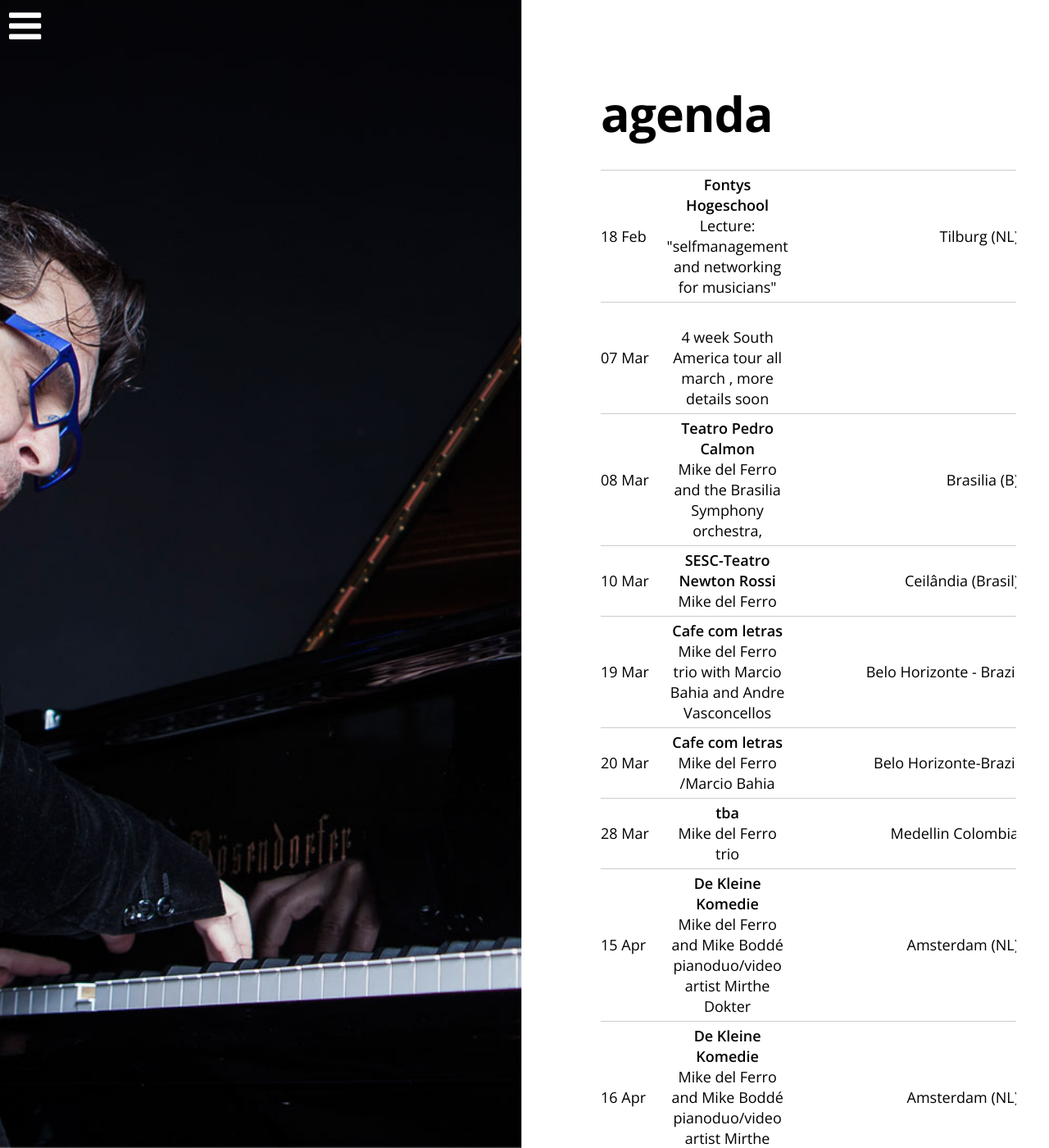
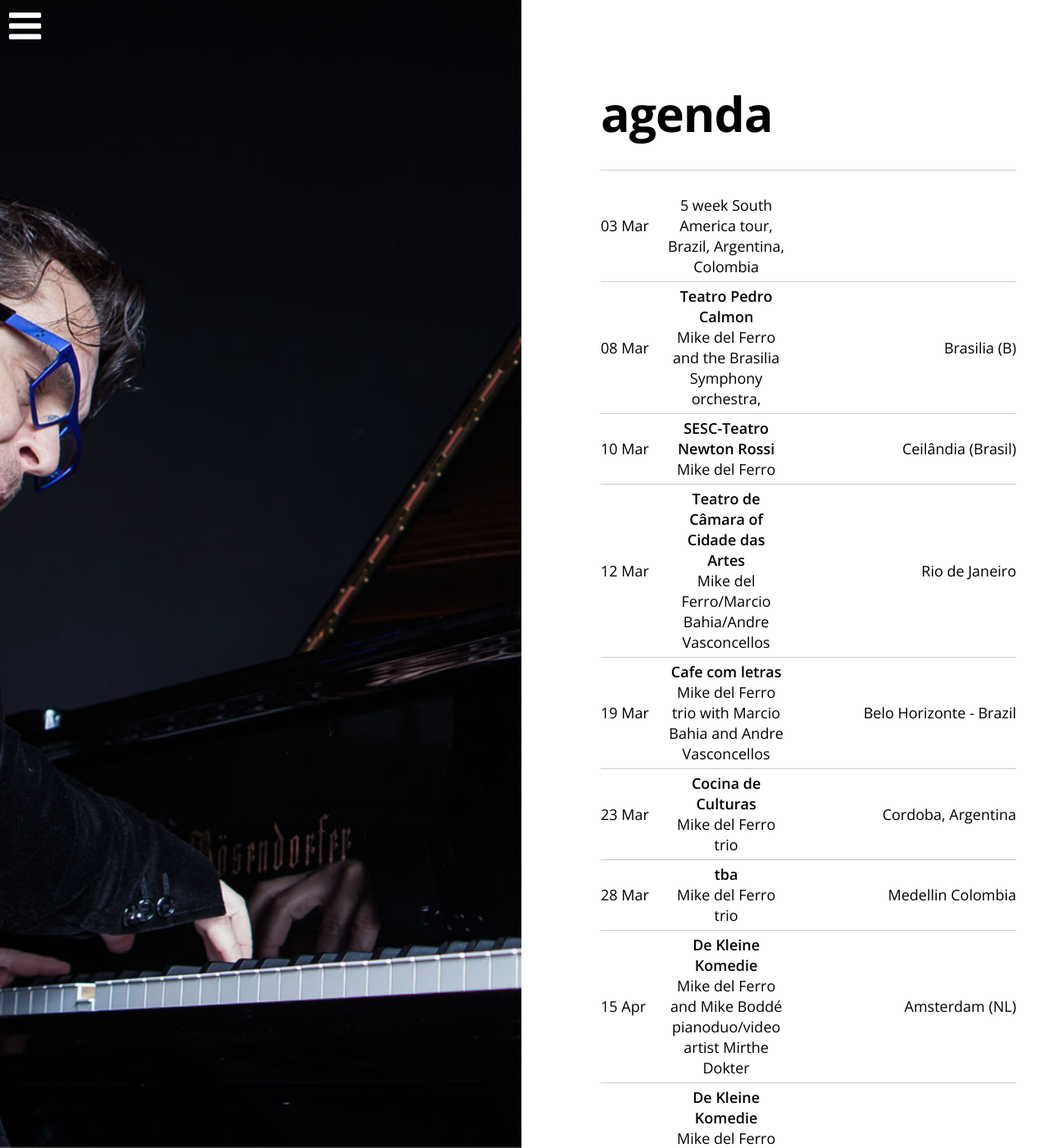
Before and after one commit to mikedelferro/website, a Jekyll site: the page built from agenda.html, in a window 1280 px wide and 1400 px high. Shown: the whole window at 82% size. Built offline with Jekyll 4.4.1, drawn with Linux system fonts in a browser that asks for light colours; nearby versions of some CDN libraries; some of the changed text lies outside the part shown.

Commit message:
Updated '/_config.yml' via CloudCannon

```diff
--- a/_config.yml
+++ b/_config.yml
@@ -1,11 +1,11 @@
 gigs:
-  - title: 'Lecture: "selfmanagement and networking for musicians"'
-    date: 2016-02-18T19:15:00.000Z
-    location: Tilburg (NL)
-    venue: Fontys Hogeschool
+  - title: Mike del Ferro/Marcio Bahia/Andre Vasconcellos
+    date: 2016-03-12T19:15:00.000Z
+    location: Rio de Janeiro
+    venue: Teatro de Câmara of Cidade das Artes
     url: ''
-  - title: '4 week South America tour all march , more details soon'
-    date: 2016-03-07T19:00:00.000Z
+  - title: '5 week South America tour, Brazil, Argentina, Colombia'
+    date: 2016-03-03T00:00:00.000Z
     location: ''
     venue: ''
     url: ''
@@ -69,8 +69,8 @@ gigs:
     location: Utrecht
     venue: Dom Tower
     url: ''
-  - title: Mike del Ferro /Marcio Bahia
-    date: 2016-03-20T20:00:00.000Z
-    location: Belo Horizonte-Brazil
-    venue: Cafe com letras
+  - title: Mike del Ferro  trio
+    date: 2016-03-23T21:00:00.000Z
+    location: 'Cordoba, Argentina'
+    venue: Cocina de Culturas
     url: ''
```
